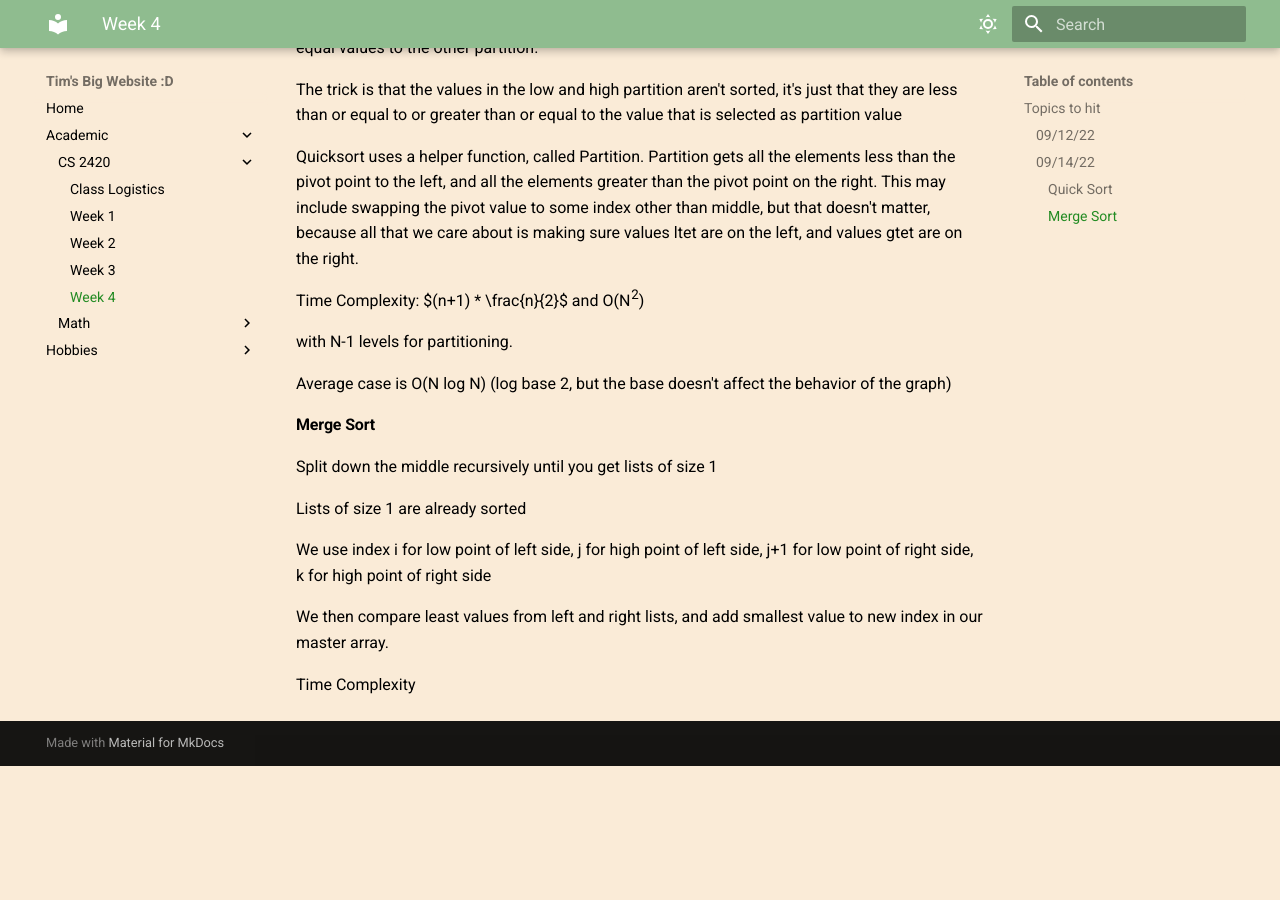
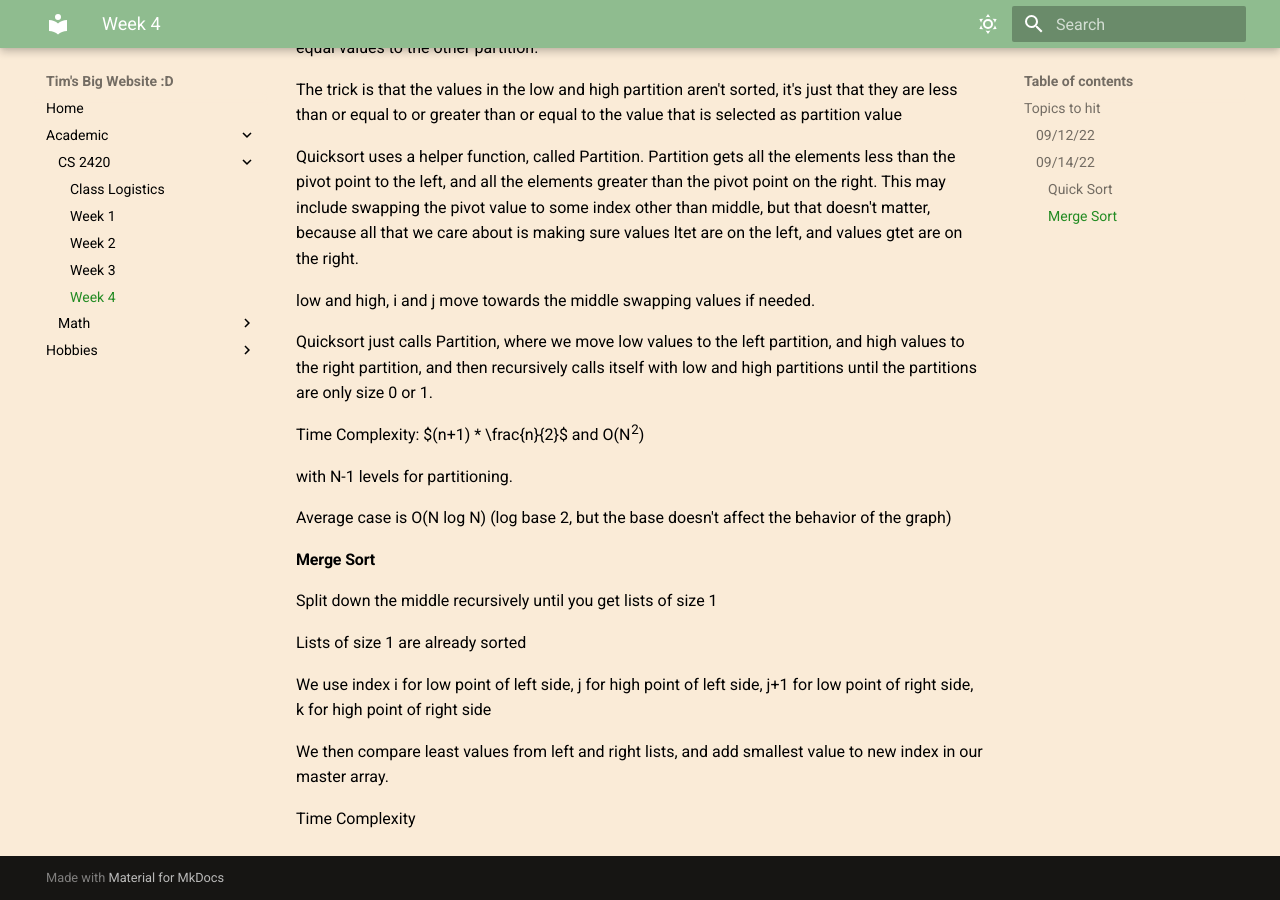
Before and after one commit to fishslips/TimSeverance, an MkDocs documentation site: the page built from docs/Academic/CS-2420/Week 4.md, in a window 1280 px wide and 900 px high, scrolled down 790 px. Built offline with MkDocs 1.6.1 and Material for MkDocs 9.7.7, drawn with Linux system fonts in a browser that asks for light colours; before the commit the page ends 1556 px from its top, so only the background shows below that.

Commit message:
Update Week 4.md

```diff
--- a/docs/Academic/CS-2420/Week 4.md
+++ b/docs/Academic/CS-2420/Week 4.md
@@ -30,6 +30,10 @@ The trick is that the values in the low and high partition aren't sorted, it's j
 
 Quicksort uses a helper function, called Partition. Partition gets all the elements less than the pivot point to the left, and all the elements greater than the pivot point on the right. This may include swapping the pivot value to some index other than middle, but that doesn't matter, because all that we care about is making sure values ltet are on the left, and values gtet are on the right.
 
+low and high, i and j move towards the middle swapping values if needed.
+
+Quicksort just calls Partition, where we move low values to the left partition, and high values to the right partition, and then recursively calls itself with low and high partitions until the partitions are only size 0 or 1.
+
 Time Complexity: $(n+1) * \frac{n}{2}$ and O(N<sup>2</sup>)
 
 with N-1 levels for partitioning.
```
